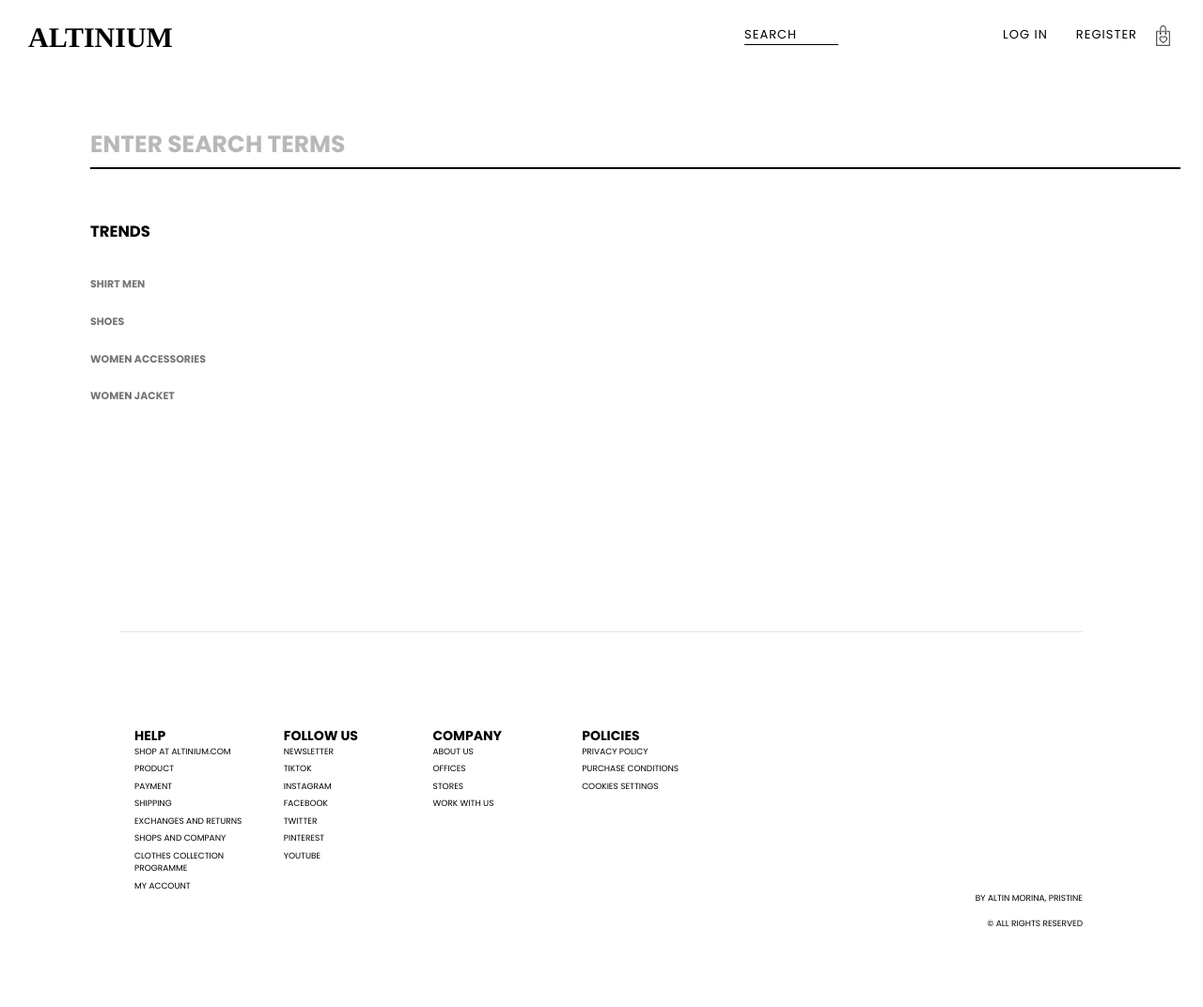
After one commit to codewithaltin/clothing-web-app, a PHP site: page /search.html in a window 1280 px wide. The commit adds this page. Shown: the whole page at 94% size. Run offline with PHP 8.4, Linux system fonts and the light colour scheme.

Commit message:
Search Tab and Site Added + New Main Cover
Added a search bar which opens a new page where you can search products and see the trending products(non functionable yet!)

```diff
--- a/components/header.html
+++ b/components/header.html
@@ -10,8 +10,15 @@
     <i class="fas fa-bars"></i>
   </label>
   <ul>
+    <li>
+      <div class="first-child">
+        <a class="search" href="../search.html">SEARCH</a>
+      </div>
+    </li>
     <li><a href="login.html">LOG IN</a></li>
     <li><a href="register.html">REGISTER</a></li>
-    <li><img src="./images/wishlist_icon.png" width="17px" alt="" /></li>
+    <li>
+      <img src="../images/wishlist_icon.png" width="15px" alt="" />
+    </li>
   </ul>
 </nav>
--- /dev/null
+++ b/search.html
@@ -0,0 +1,37 @@
+<!DOCTYPE html>
+<html lang="en">
+  <head>
+    <meta charset="UTF-8" />
+    <script src="https://code.jquery.com/jquery-3.4.1.js"></script>
+    <meta http-equiv="X-UA-Compatible" content="IE=edge" />
+    <meta name="viewport" content="width=device-width, initial-scale=1.0" />
+    <link rel="stylesheet" href="styles/search.css" />
+    <title>Search engine | ZARA</title>
+  </head>
+  <body>
+    <header id="header"></header>
+    <div id="container">
+      <div id="main">
+        <input
+          type="text"
+          name=""
+          id="searchbar"
+          placeholder="ENTER SEARCH TERMS"
+        />
+        <div id="trending_product">
+          <p>TRENDS</p>
+          <p >SHIRT MEN</p>
+          <p >SHOES</p>
+          <p >WOMEN ACCESSORIES</p>
+          <p >WOMEN JACKET</p>
+        </div>
+      </div>
+      <footer id="footer"></footer>
+  </body>
+  <script>
+    $(function () {
+      $("#header").load("components/header.html");
+      $("#footer").load("components/footer.html");
+    });
+  </script>
+</html>
--- a/styles/footer.css
+++ b/styles/footer.css
@@ -1,9 +1,6 @@
 body {
   line-height: 1.5;
   font-family: "Poppins", sans-serif;
-}
-html {
-  font-size: 62.5%;
 }
 * {
   margin: 0;
--- a/styles/header.css
+++ b/styles/header.css
@@ -3,7 +3,7 @@
   margin: 0;
   padding: 0;
   box-sizing: border-box;
-  font-family: "", "Poppins", sans-serif;
+  font-family: "Poppins", sans-serif;
 }
 html {
   font-size: 62.5%;
@@ -20,6 +20,7 @@ nav {
   justify-content: space-between;
   padding: 0 30px 0 30px;
   flex-wrap: wrap;
+  z-index: 10;
 }
 
 nav .logo {
@@ -37,11 +38,23 @@ nav ul {
 nav ul li {
   margin: 0 5px;
 }
+
 nav ul li a {
   font-size: 1.3rem;
-  padding: 8px 20px;
+  padding: 8px 10px;
   border-radius: 5px;
   letter-spacing: 1px;
+}
+nav ul li:first-child {
+  margin-right: 20vh;
+  padding: 0;
+}
+.search {
+  padding: 0;
+}
+.first-child {
+  width: 100px;
+  border-bottom: 1px solid black;
 }
 nav .menu-btn i {
   color: #000;
--- /dev/null
+++ b/styles/search.css
@@ -0,0 +1,44 @@
+* {
+  margin: 0;
+  font-family: "Karla", sans-serif;
+  padding: 0;
+}
+
+a {
+  text-decoration: none;
+  color: black;
+}
+
+#main {
+  width: 92.5%;
+  margin-left: 7.5%;
+}
+#searchbar {
+  margin-top: 5rem;
+  width: 98%;
+  outline: none;
+  border: none;
+  border-bottom: 2px solid black;
+  padding: 0.2em 0em;
+  font-size: 2.5em;
+  font-weight: bold;
+}
+#searchbar::placeholder {
+  color: rgb(184, 184, 184);
+}
+
+#trending_product {
+  margin-top: 5em;
+  font-size: 1.1rem;
+  font-weight: bold;
+}
+#trending_product > :first-child {
+  color: black;
+  cursor: text;
+  font-size: 1.5em;
+}
+#trending_product > p {
+  cursor: pointer;
+  color: #757575;
+  margin-bottom: 2.1em;
+}
```
Also changed, not shown: index.html (+8 -3 lines), styles/style.css (+32 -20 lines), images/background.jpg, images/background_2.jpg (added), images/wishlist_icon._white.jpg (added), images/wishlist_icon.png.
